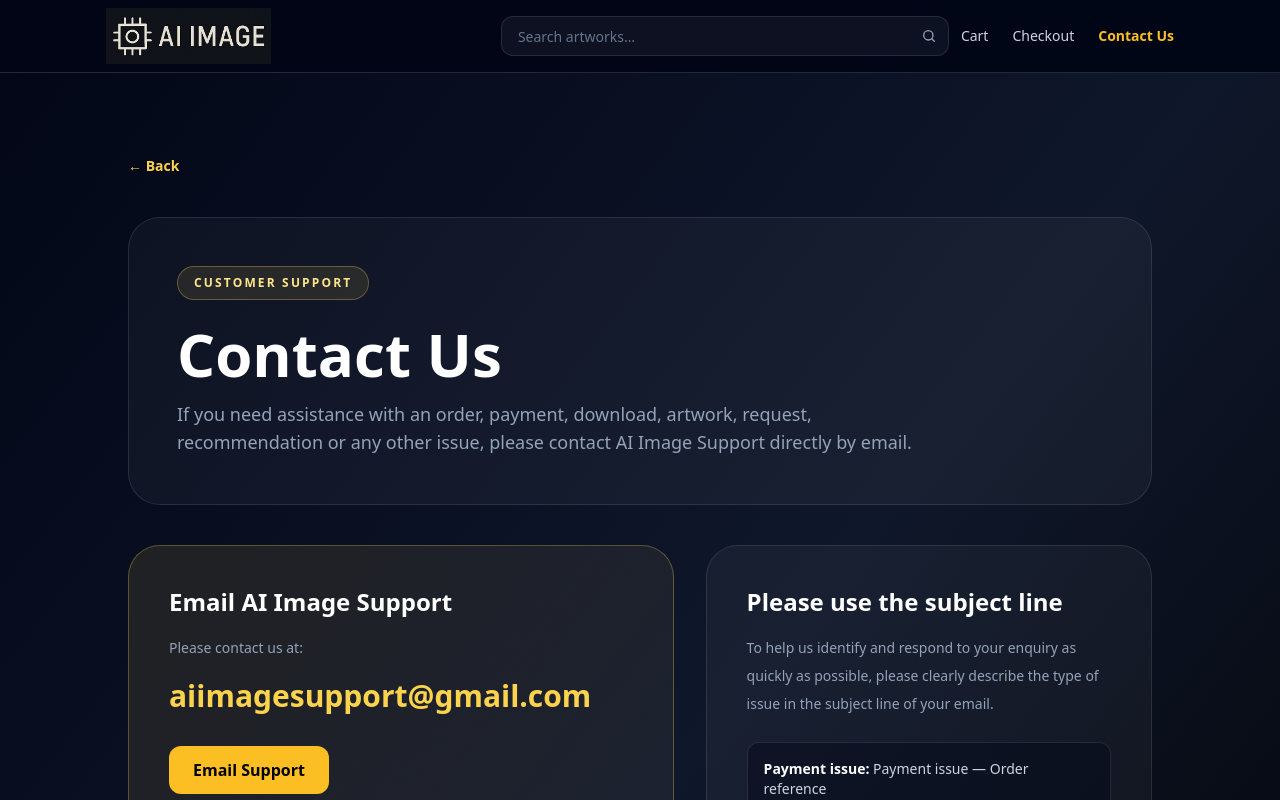
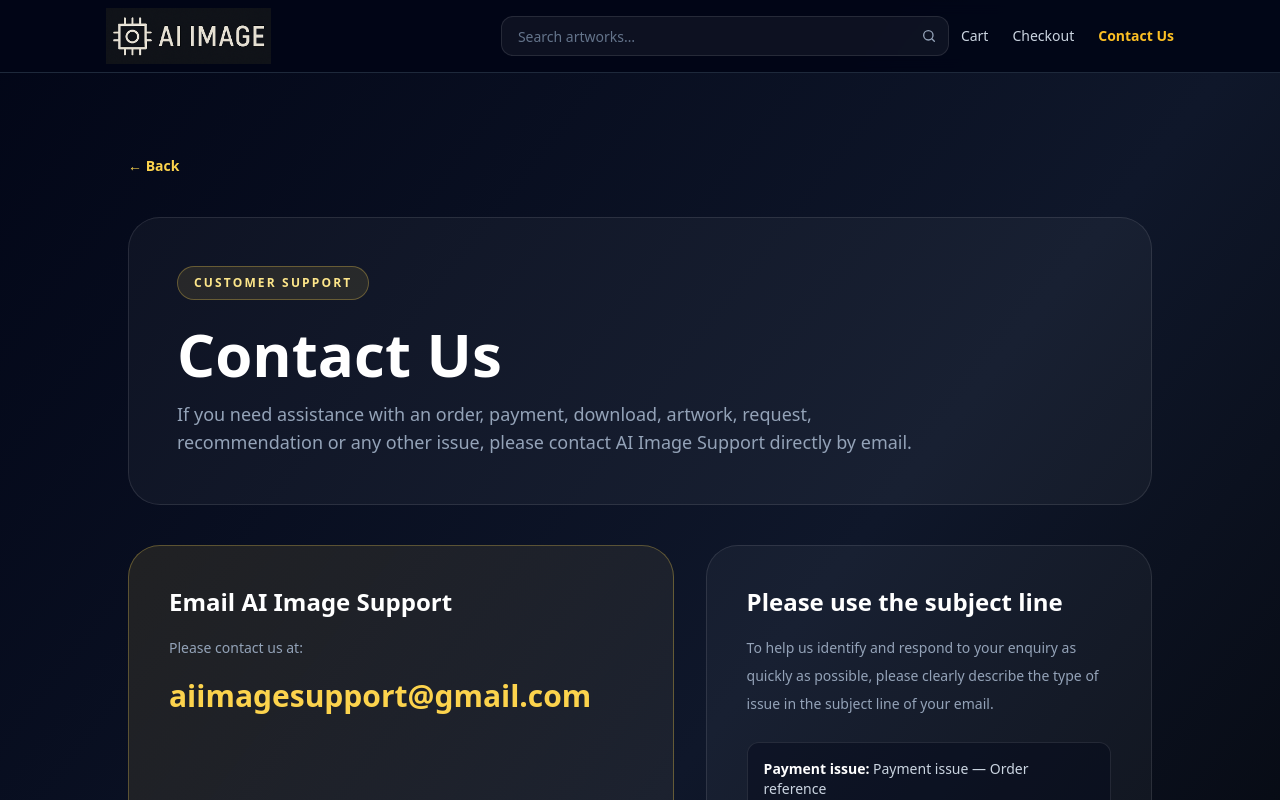
Before and after one commit to juruandewitt/ai-image, a Next.js app: page /contact in a window 1280 px wide. Shown: the top 800 px of the page. Built offline with nearby package versions, Linux system fonts and the light colour scheme.

Commit message:
Update page.tsx

```diff
--- a/app/contact/page.tsx
+++ b/app/contact/page.tsx
@@ -46,13 +46,6 @@ export default function ContactPage() {
             className="mt-4 block break-all text-2xl font-semibold text-amber-300 hover:underline md:text-3xl"
           >
             aiimagesupport@gmail.com
-          </a>
-
-          <a
-            href="mailto:aiimagesupport@gmail.com?subject=AI%20Image%20Support%20Request"
-            className="mt-8 inline-flex rounded-xl bg-amber-400 px-6 py-3 font-semibold text-black transition hover:bg-amber-300"
-          >
-            Email Support
           </a>
         </div>
 
```
